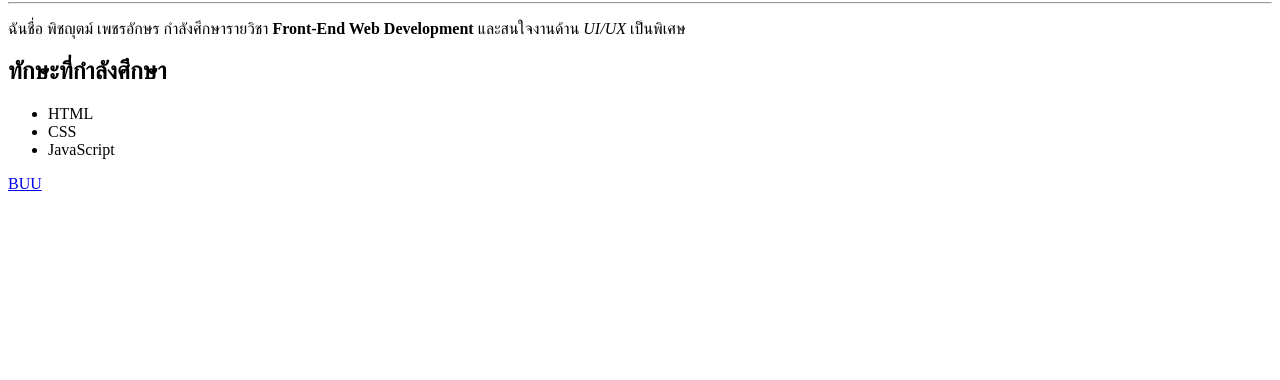
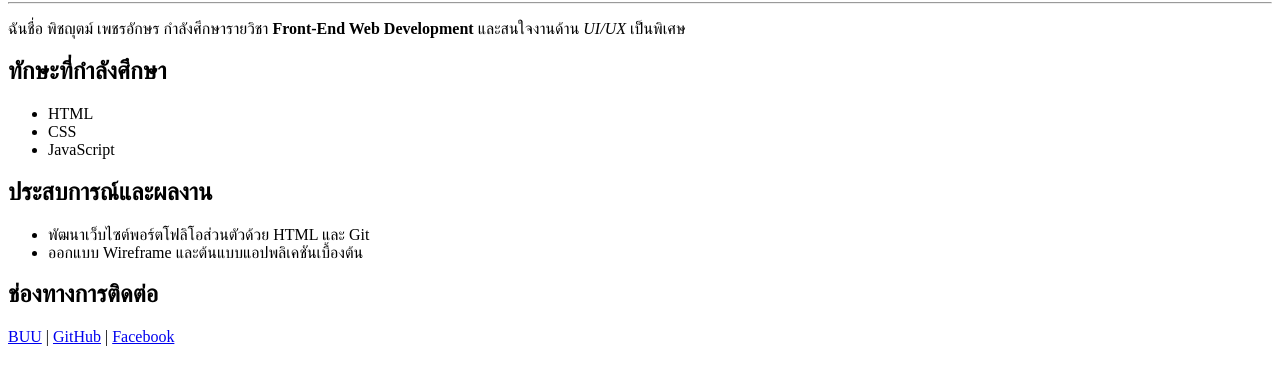
Before and after one commit to 68160037/88726065, a plain HTML site: page index.html in a window 1280 px wide. Shown: the part 78-458 px from the top of the page. Drawn offline with Linux system fonts and the light colour scheme.

Commit message:
เพิ่มส่วนประสบการณ์ผลงานและลิงก์ติดต่อ

```diff
--- a/index.html
+++ b/index.html
@@ -19,6 +19,17 @@
     <li>CSS</li>
     <li>JavaScript</li>
   </ul>
-<a href="https://www.buu.ac.th">BUU</a>
+  <h2>ประสบการณ์และผลงาน</h2>
+  <ul>
+    <li>พัฒนาเว็บไซต์พอร์ตโฟลิโอส่วนตัวด้วย HTML และ Git</li>
+    <li>ออกแบบ Wireframe และต้นแบบแอปพลิเคชันเบื้องต้น</li>
+  </ul>
+
+  <h2>ช่องทางการติดต่อ</h2>
+  <p>
+    <a href="https://www.buu.ac.th" target="_blank">BUU</a> |
+    <a href="https://github.com" target="_blank">GitHub</a> |
+    <a href="https://www.facebook.com" target="_blank">Facebook</a>
+  </p>
 </body>
 </html>
```
